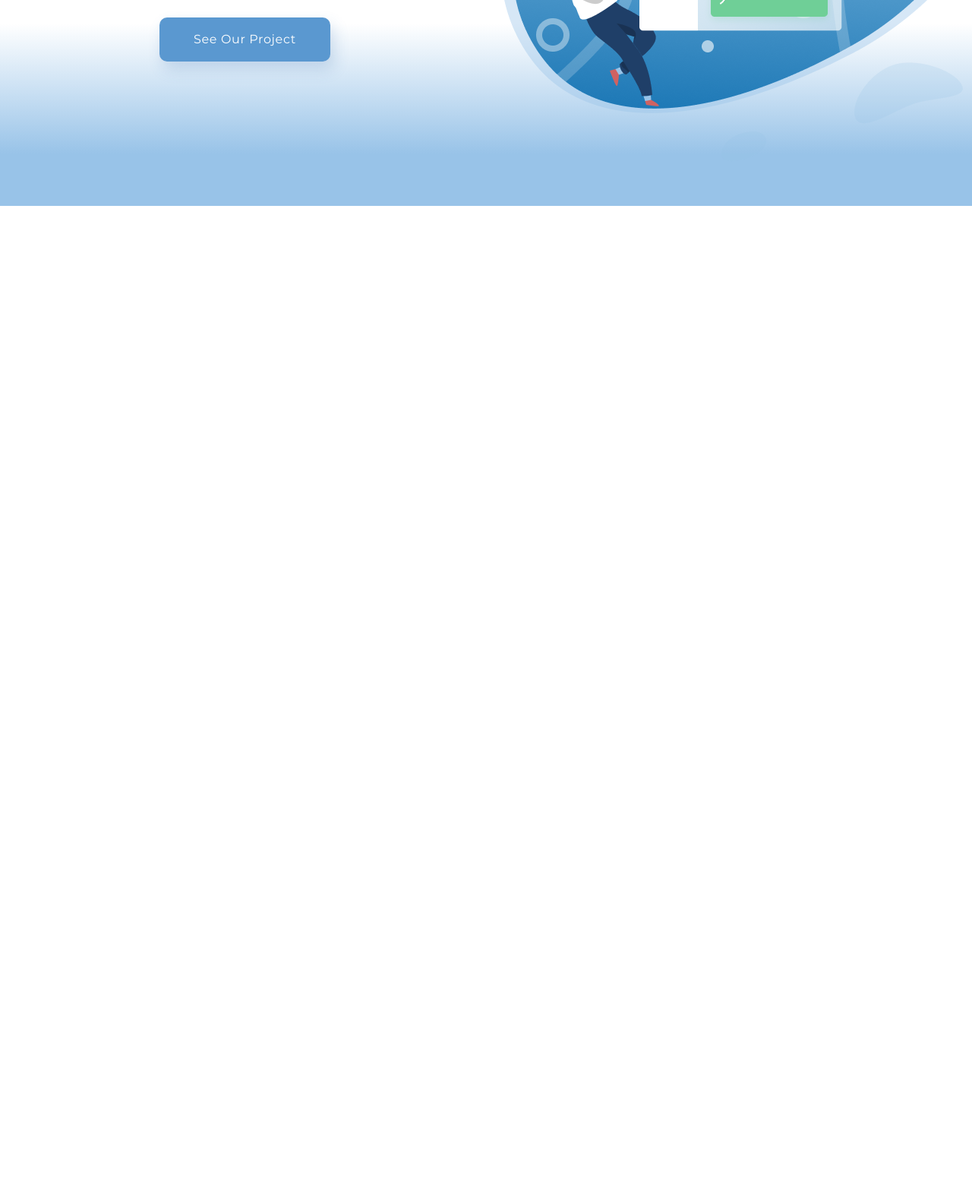
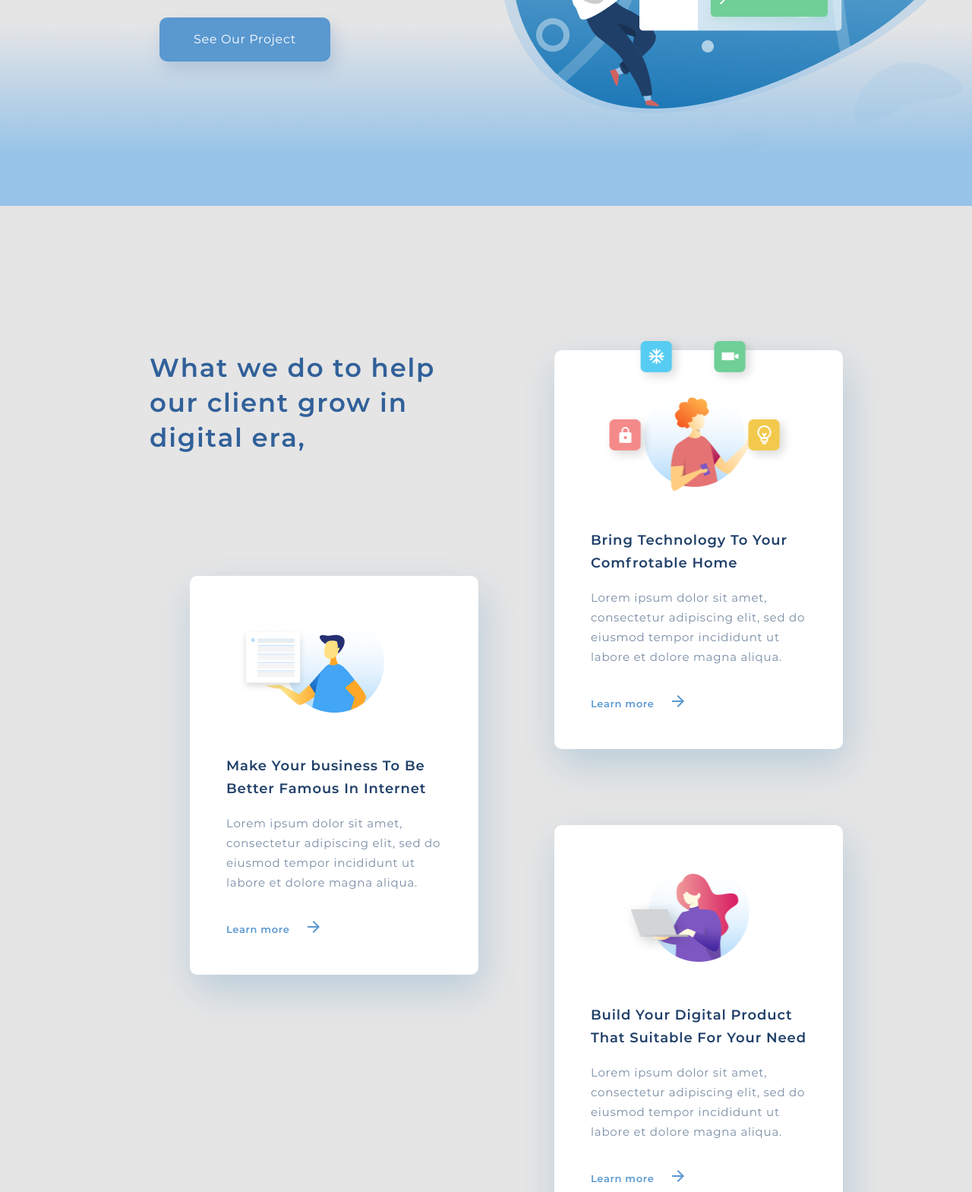
Before and after one commit to MarcinRapacz/smart-home-landing-page, a Gatsby site: page / in a window 1280 px wide. Shown: the part 500-2069 px from the top of the page at 76% size. Before the commit the page ends 800 px from the top, so only its background shows below. Built offline with nearby package versions, Linux system fonts and the light colour scheme; Gatsby itself is replaced by a stand-in of ours.

Commit message:
add whatWeDo section

```diff
--- /dev/null
+++ b/src/components/whatWeDo.js
@@ -0,0 +1,84 @@
+import React from "react"
+import rightArrow from "../icons/rightArrow.svg"
+import whatWeDo_1 from "../images/whatWeDo_1.png"
+import whatWeDo_2 from "../images/whatWeDo_2.png"
+import whatWeDo_3 from "../images/whatWeDo_3.png"
+import "../scss/whatWeDo.scss"
+
+export default function whatWeDo() {
+  return (
+    <section className={`whatWeDo`}>
+      <h4 className={`whatWeDo__header`}>
+        What we do to help our client grow in digital era,
+      </h4>
+      <div className="whatWeDo__gridContainer">
+        <div className="whatWeDo__card1 whatWeDo__card">
+          <img
+            className={`whatWeDo__image`}
+            src={whatWeDo_1}
+            alt="What we do 1"
+          />
+          <h5 className="whatWeDo__title">
+            Bring Technology To Your Comfrotable Home
+          </h5>
+          <p className="whatWeDo__text">
+            Lorem ipsum dolor sit amet, consectetur adipiscing elit, sed do
+            eiusmod tempor incididunt ut labore et dolore magna aliqua.
+          </p>
+          <a href="/#" className="whatWeDo__link">
+            Learn more
+            <img
+              className={`whatWeDo__icon`}
+              src={rightArrow}
+              alt="right arrow"
+            />
+          </a>
+        </div>
+        <div className="whatWeDo__card2 whatWeDo__card">
+          <img
+            className={`whatWeDo__image`}
+            src={whatWeDo_2}
+            alt="What we do 2"
+          />
+          <h5 className="whatWeDo__title">
+            Make Your business To Be Better Famous In Internet
+          </h5>
+          <p className="whatWeDo__text">
+            Lorem ipsum dolor sit amet, consectetur adipiscing elit, sed do
+            eiusmod tempor incididunt ut labore et dolore magna aliqua.
+          </p>
+          <a href="/#" className="whatWeDo__link">
+            Learn more
+            <img
+              className={`whatWeDo__icon`}
+              src={rightArrow}
+              alt="right arrow"
+            />
+          </a>
+        </div>
+        <div className="whatWeDo__card3 whatWeDo__card">
+          <img
+            className={`whatWeDo__image`}
+            src={whatWeDo_3}
+            alt="What we do 3"
+          />
+          <h5 className="whatWeDo__title">
+            Build Your Digital Product That Suitable For Your Need
+          </h5>
+          <p className="whatWeDo__text">
+            Lorem ipsum dolor sit amet, consectetur adipiscing elit, sed do
+            eiusmod tempor incididunt ut labore et dolore magna aliqua.
+          </p>
+          <a href="/#" className="whatWeDo__link">
+            Learn more
+            <img
+              className={`whatWeDo__icon`}
+              src={rightArrow}
+              alt="right arrow"
+            />
+          </a>
+        </div>
+      </div>
+    </section>
+  )
+}
--- a/src/pages/index.js
+++ b/src/pages/index.js
@@ -5,11 +5,13 @@ import Layout from "../components/layout"
 // import Image from "../components/image"
 import SEO from "../components/seo"
 import Banner from "../components/banner"
+import WhatWeDo from "../components/whatWeDo"
 
 const IndexPage = () => (
   <Layout>
     <SEO title="Home" />
     <Banner />
+    <WhatWeDo />
     {/* <h1>Hi people</h1>
     <p>Welcome to your new Gatsby site.</p>
     <p>Now go build something great.</p>
--- a/src/scss/banner.scss
+++ b/src/scss/banner.scss
@@ -6,7 +6,7 @@
   margin: 0 auto;
   background-image: linear-gradient(
     0deg,
-    #98c3e8 8.84%,
+    $blue_5 8.84%,
     rgba(152, 195, 232, 0) 31.12%
   );
   background-repeat: no-repeat;
@@ -39,7 +39,7 @@
     font-size: 30px;
     line-height: 45px;
     letter-spacing: 0.04em;
-    color: #1f3f68;
+    color: $blue_1;
 
     @media (min-width: $desktop) {
       padding: 0;
@@ -56,7 +56,7 @@
     font-size: 16px;
     line-height: 26px;
     letter-spacing: 0.05em;
-    color: #1f3f68;
+    color: $blue_1;
     opacity: 0.6;
 
     @media (min-width: $desktop) {
@@ -68,7 +68,7 @@
     margin: 76px 25px 25px;
     padding: 16px 45px;
     display: inline-block;
-    background: #5a98d0;
+    background: $blue_4;
     box-shadow: 5px 10px 20px rgba(53, 110, 173, 0.2);
     border-radius: 10px;
     font-family: $ffMontserrat;
@@ -81,7 +81,7 @@
     transition: 0.2s;
 
     &:hover {
-      background: darken($color: #5a98d0, $amount: 10%);
+      background: darken($color: $blue_4, $amount: 10%);
       transform: translateY(-2px);
     }
 
--- a/src/scss/layout.scss
+++ b/src/scss/layout.scss
@@ -20,6 +20,7 @@ body {
   -ms-font-feature-settings: "kern", "liga", "clig", "calt";
   -webkit-font-feature-settings: "kern", "liga", "clig", "calt";
   font-feature-settings: "kern", "liga", "clig", "calt";
+  background-color: #e5e5e5;
 }
 article,
 aside,
--- a/src/scss/variables.scss
+++ b/src/scss/variables.scss
@@ -6,4 +6,11 @@ $ffRobotoSlab: "Roboto Slab", sans-serif;
 $maxWidth: 1366px;
 
 $tablet: 768px;
+$smallDesktop: 1024px;
 $desktop: 1280px;
+
+$blue_1: #1f3f68;
+$blue_2: #316099;
+$blue_3: #356ead;
+$blue_4: #5a98d0;
+$blue_5: #98c3e8;
--- /dev/null
+++ b/src/scss/whatWeDo.scss
@@ -0,0 +1,148 @@
+@import "variables.scss";
+
+.whatWeDo {
+  position: relative;
+  max-width: $maxWidth;
+  margin: 0 auto;
+
+  &__header {
+    padding: 15px;
+    max-width: 380px;
+    font-family: $ffMontserrat;
+    font-size: 22px;
+    line-height: 34px;
+    letter-spacing: 0.05em;
+    color: $blue_2;
+
+    @media (min-width: $smallDesktop) {
+      padding: 0;
+      margin: 30px 0 0 30px;
+      font-size: 34px;
+      line-height: 46px;
+    }
+
+    @media (min-width: $desktop) {
+      margin: 0;
+      position: absolute;
+      top: 0;
+      left: 15.4%;
+    }
+  }
+
+  &__gridContainer {
+    @media (min-width: $smallDesktop) {
+      margin: 30px 0 0 0;
+      display: flex;
+      justify-content: space-around;
+    }
+
+    @media (min-width: $desktop) {
+      margin: 190px auto 0;
+      max-width: 860px;
+      display: grid;
+      grid-template-columns: 1fr 1fr;
+      grid-template-rows: 1fr 1fr 1fr 1fr;
+      gap: 100px 100px;
+      grid-template-areas:
+        ". whatWeDo__card1"
+        "whatWeDo__card2 whatWeDo__card1"
+        "whatWeDo__card2 whatWeDo__card3"
+        ". whatWeDo__card3";
+      transform: translateX(40px);
+    }
+  }
+
+  &__card {
+    position: relative;
+    background: #ffffff;
+    box-shadow: 5px 20px 50px rgba(16, 112, 177, 0.2);
+    border-radius: 10px;
+    max-width: 320px;
+    margin: 0 auto;
+    padding: 235px 48px 48px;
+
+    @media (min-width: $desktop) {
+      height: 525px;
+      max-width: 380px;
+    }
+  }
+
+  &__card1 {
+    grid-area: whatWeDo__card1;
+  }
+
+  &__card2 {
+    grid-area: whatWeDo__card2;
+
+    @media (min-width: $desktop) {
+      transform: translateY(-16px);
+    }
+
+    .whatWeDo__image {
+      top: 48px;
+      left: 42%;
+    }
+  }
+
+  &__card3 {
+    grid-area: whatWeDo__card3;
+
+    .whatWeDo__image {
+      top: 48px;
+      left: 45%;
+    }
+  }
+
+  &__image {
+    position: absolute;
+    top: -22px;
+    left: 50%;
+    transform: translateX(-50%);
+  }
+
+  &__title {
+    margin: 0;
+    font-family: $ffMontserrat;
+    font-size: 18px;
+    line-height: 30px;
+    letter-spacing: 0.05em;
+    color: $blue_1;
+  }
+
+  &__text {
+    margin: 18px 0 0;
+    font-family: $ffMontserrat;
+    font-size: 15px;
+    line-height: 26px;
+    letter-spacing: 0.05em;
+    color: $blue_1;
+    opacity: 0.6;
+  }
+
+  &__link {
+    margin: 31px 0px 0;
+    display: inline-block;
+    font-family: $ffMontserrat;
+    font-size: 13px;
+    font-weight: 600;
+    line-height: 30px;
+    letter-spacing: 0.05em;
+    text-decoration: none;
+    color: $blue_4;
+    transition: 0.2s;
+
+    &:hover {
+      color: darken($color: $blue_4, $amount: 10%);
+      transform: translateY(-2px);
+
+      .whatWeDo__icon {
+        transform: translate(2px, 2px);
+      }
+    }
+  }
+
+  &__icon {
+    transition: 0.2s;
+    margin: 6px 0 0 24px;
+  }
+}
```
Also changed, not shown: src/icons/rightArrow.svg (added), src/images/gatsby-astronaut.png (deleted), src/images/gatsby-icon.png (deleted), src/images/whatWeDo_1.png (added), src/images/whatWeDo_2.png (added), src/images/whatWeDo_3.png (added).
